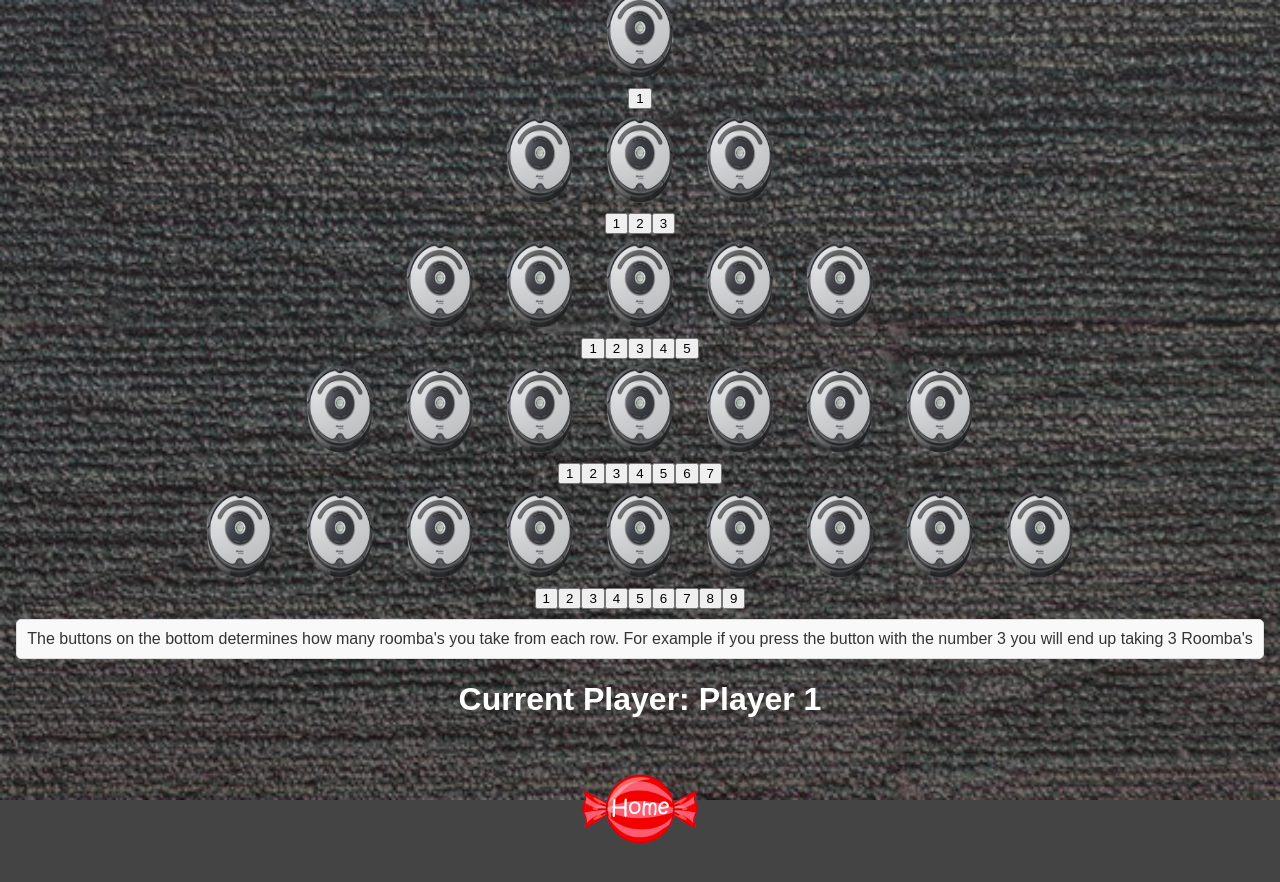
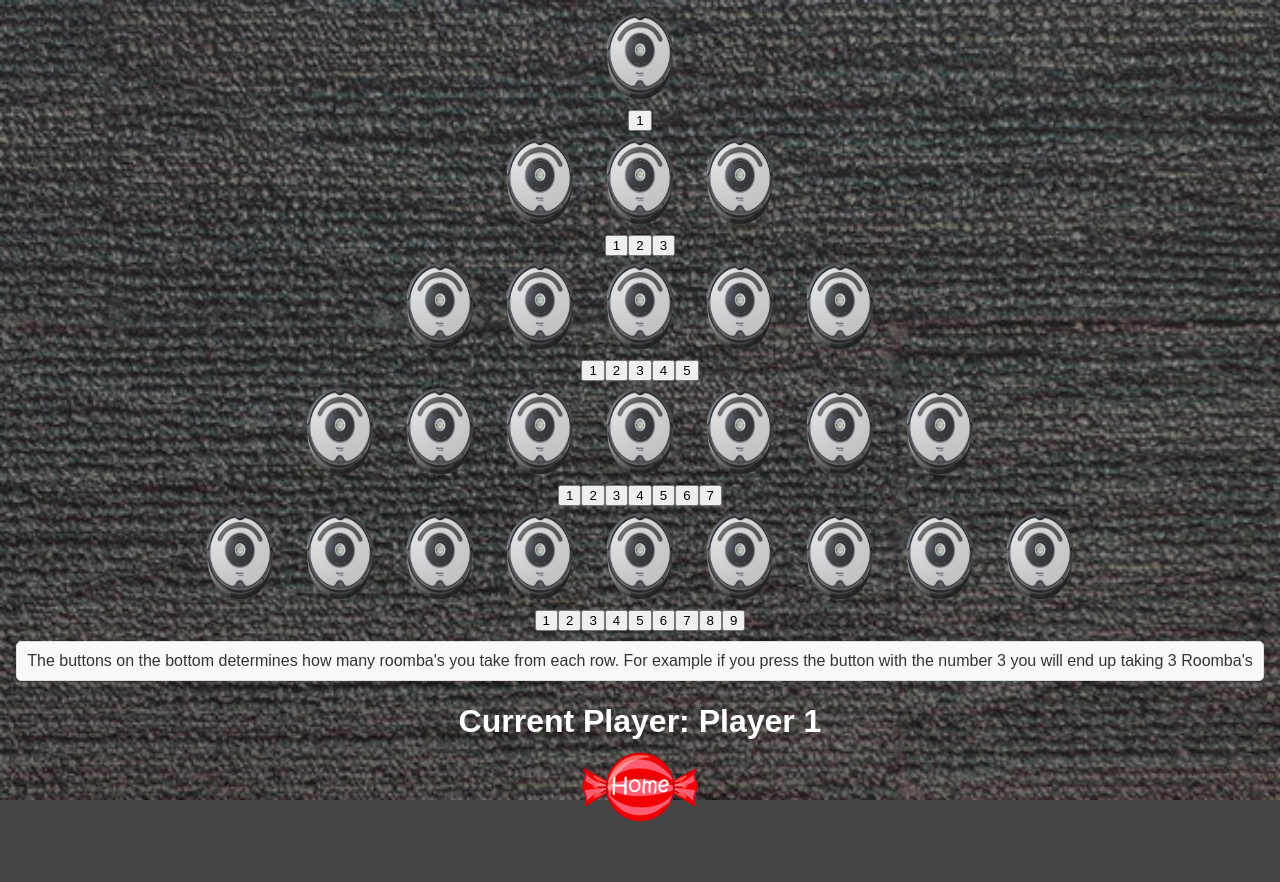
Before and after one commit to hauntedghoul/Nim, a React (Create React App) app in the folder nim/: page /hard in a window 1280 px wide. After the commit the page ends 861 px from the top, so only its background shows below. Built offline with nearby package versions, Linux system fonts and the light colour scheme.

Commit message:
Changed where the home button sits

```diff
--- a/nim/src/Components/hard.css
+++ b/nim/src/Components/hard.css
@@ -29,7 +29,7 @@
 .grid-container, .grid-container2, .grid-container3, .grid-container4, .grid-container5 {
     margin-left: 55px;
     margin-right: 55px;
-    padding: 15px;
+    padding: 5px;
     display: grid;
     justify-content: center;
     align-items: center;
@@ -50,6 +50,7 @@
 
 .home-image-gamemode{
     height:140px;
+    margin-top: -44px;
 }
 
 .info {
```
